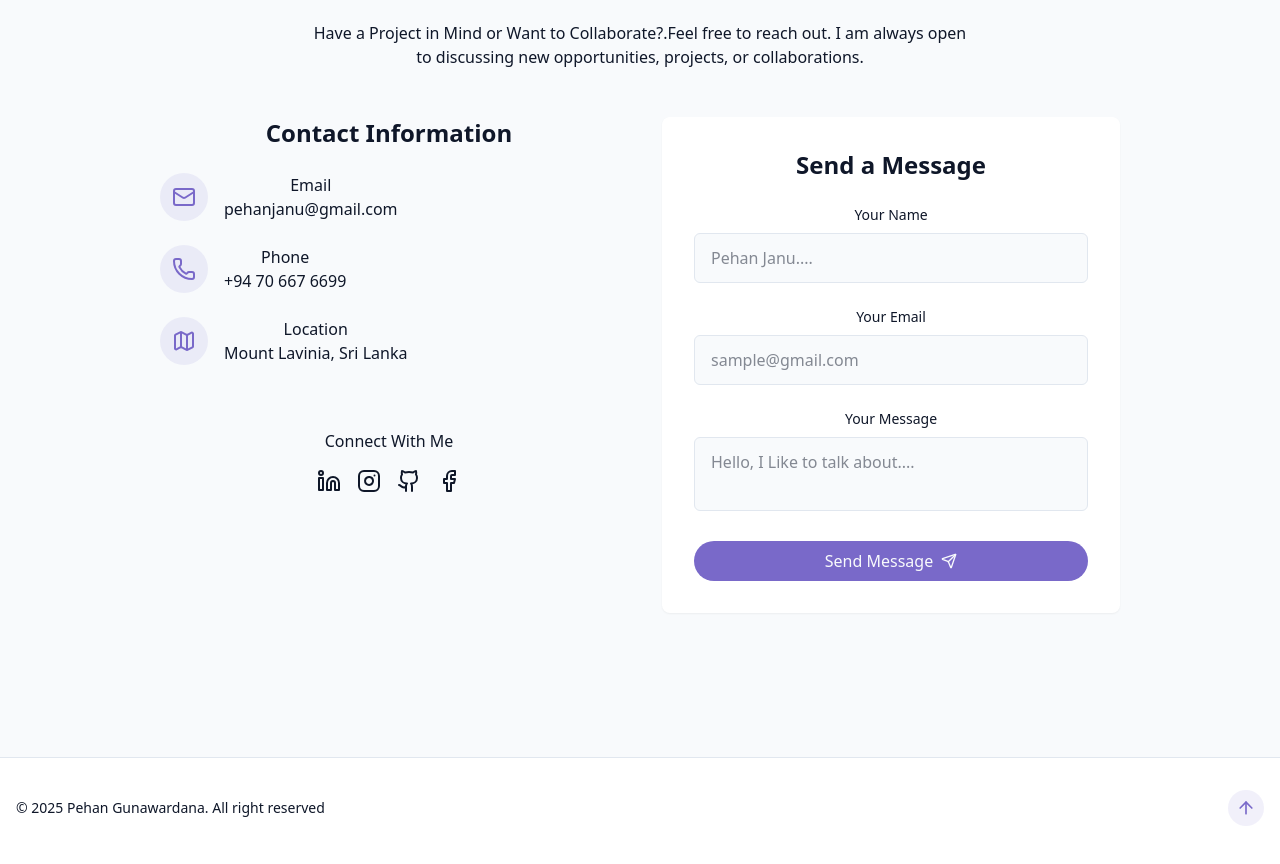
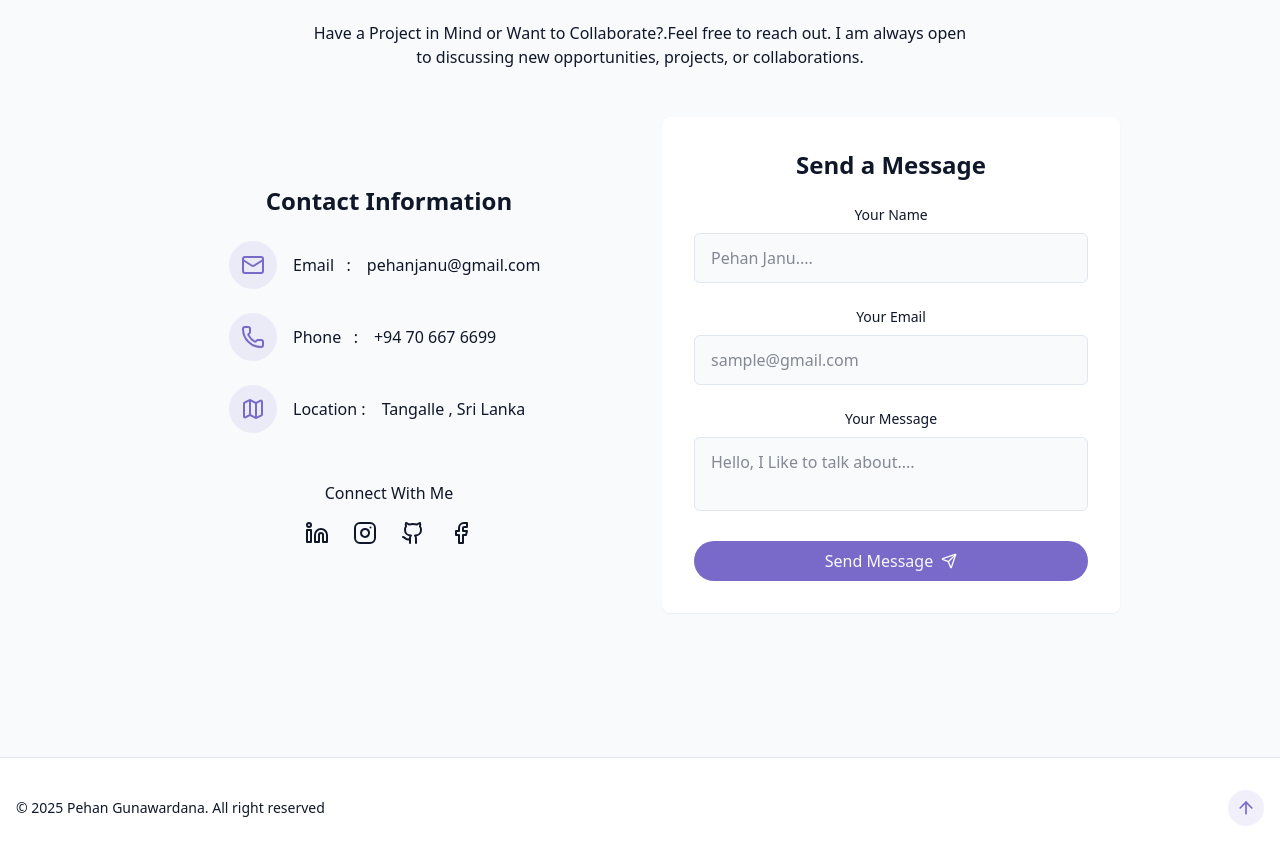
Before and after one commit to Pehan-janu/react-tailwind-portfolio, a React (Vite) app in the folder pehan-portfolio/: page / in a window 1280 px wide. Shown: the part 2913-3777 px from the top of the page. Built offline with nearby package versions, Linux system fonts and the light colour scheme.

Commit message:
Update the Contact Section and Connect with me Section

```diff
--- a/pehan-portfolio/src/components/ContactSection.jsx
+++ b/pehan-portfolio/src/components/ContactSection.jsx
@@ -51,20 +51,18 @@ export const ContactSection = () => {
         </p>
 
         <div className="grid grid-cols-1 md:grid-cols-2 gap-11">
-          <div className="space-y-8">
-            <h3 className="text-2xl font-semibold mb-6">
-              {" "}
+          <div className="flex flex-col items-center justify-center h-full">
+            <h3 className="text-2xl font-semibold mb-6 text-center">
               Contact Information
             </h3>
 
-            <div className="space-y-6 justify-center">
+            <div className="space-y-6 w-full max-w-xs">
 
-              <div className="flex items-start space-x-4">
+              <div className="flex items-center space-x-4">
                 <div className="p-3 rounded-full bg-primary/10">
-                  <Mail className="h-6 w-6 text-primary" /> {" "}
+                  <Mail className="h-6 w-6 text-primary" />
                 </div>
-                <div>
-                  <h4 className="font-medium">Email</h4>
+                <h4 className="font-medium">Email&nbsp;&nbsp; :</h4>
                 <a
                   href="mailto:pehanjanu@gmail.com"
                   className="text-muted-foreground hover:text-primary transition-colors"
@@ -72,14 +70,12 @@ export const ContactSection = () => {
                   pehanjanu@gmail.com
                 </a>
               </div>
+
+              <div className="flex items-center space-x-4">
+                <div className="p-3 rounded-full bg-primary/10">
+                  <Phone className="h-6 w-6 text-primary" />
                 </div>
-
-              <div className="flex items-start space-x-4">
-                <div className="p-3 rounded-full bg-primary/10">
-                  <Phone className="h-6 w-6 text-primary" /> {" "}
-                </div>
-                <div>
-                  <h4 className="font-medium">Phone</h4>
+                <h4 className="font-medium">Phone&nbsp;&nbsp; :</h4>
                 <a
                   href="tel:+94 706676699"
                   className="text-muted-foreground hover:text-primary transition-colors"
@@ -87,43 +83,23 @@ export const ContactSection = () => {
                   +94 70 667 6699
                 </a>
               </div>
+
+              <div className="flex items-center space-x-4">
+                <div className="p-3 rounded-full bg-primary/10">
+                  <Map className="h-6 w-6 text-primary" />
                 </div>
-
-              <div className="flex items-start space-x-4">
-                <div className="p-3 rounded-full bg-primary/10">
-                  <Map className="h-6 w-6 text-primary" /> {" "}
-                </div>
-                <div>
-                  <h4 className="font-medium">Location</h4>
-                  <a
-                    className="text-muted-foreground hover:text-primary transition-colors"
-                  >
-                    Mount Lavinia, Sri Lanka
-                  </a>
-                </div>
+                <h4 className="font-medium">Location :</h4>
+                <span className="text-muted-foreground">Tangalle , Sri Lanka</span>
               </div>
             </div>
 
-            <div className="pt-8">
-              <h4 className="font-medium mb-4"> Connect With Me</h4>
-              <div className="flex space-x-4 justify-center">
-
-                <a href="#" target="_blank">
-                  <Linkedin />
-                </a>
-
-                <a href="#" target="_blank">
-                  <Instagram />
-                </a>
-
-                <a href="#" target="_blank">
-                  <Github />
-                </a>
-
-                <a href="#" target="_blank">
-                  <Facebook />
-                </a>
-
+            <div className="pt-12 flex flex-col items-center">
+              <h4 className="font-medium mb-4 text-center">Connect With Me</h4>
+              <div className="flex space-x-6 text-2xl">
+                <a href="#" target="_blank"><Linkedin /></a>
+                <a href="#" target="_blank"><Instagram /></a>
+                <a href="#" target="_blank"><Github /></a>
+                <a href="#" target="_blank"><Facebook /></a>
               </div>
             </div>
           </div>
```
Lines whose indentation alone changed are shown as unchanged.
